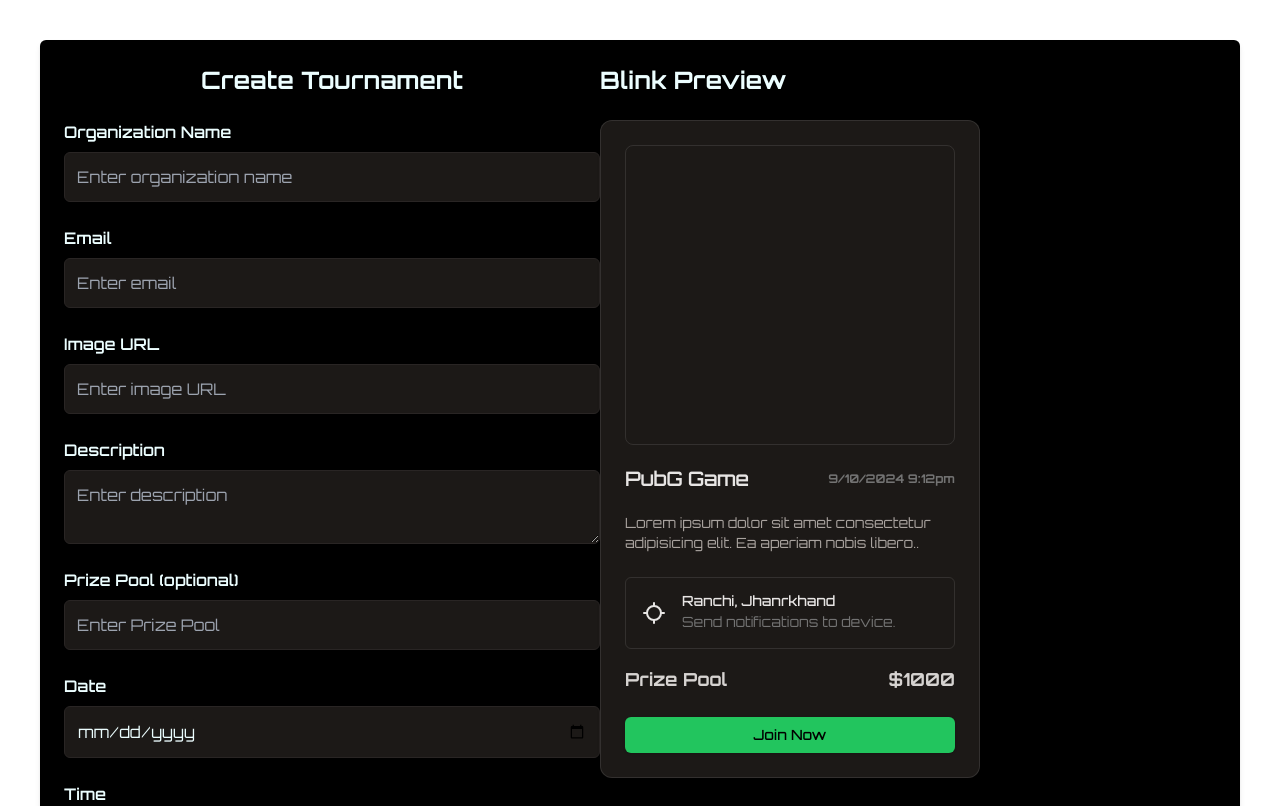
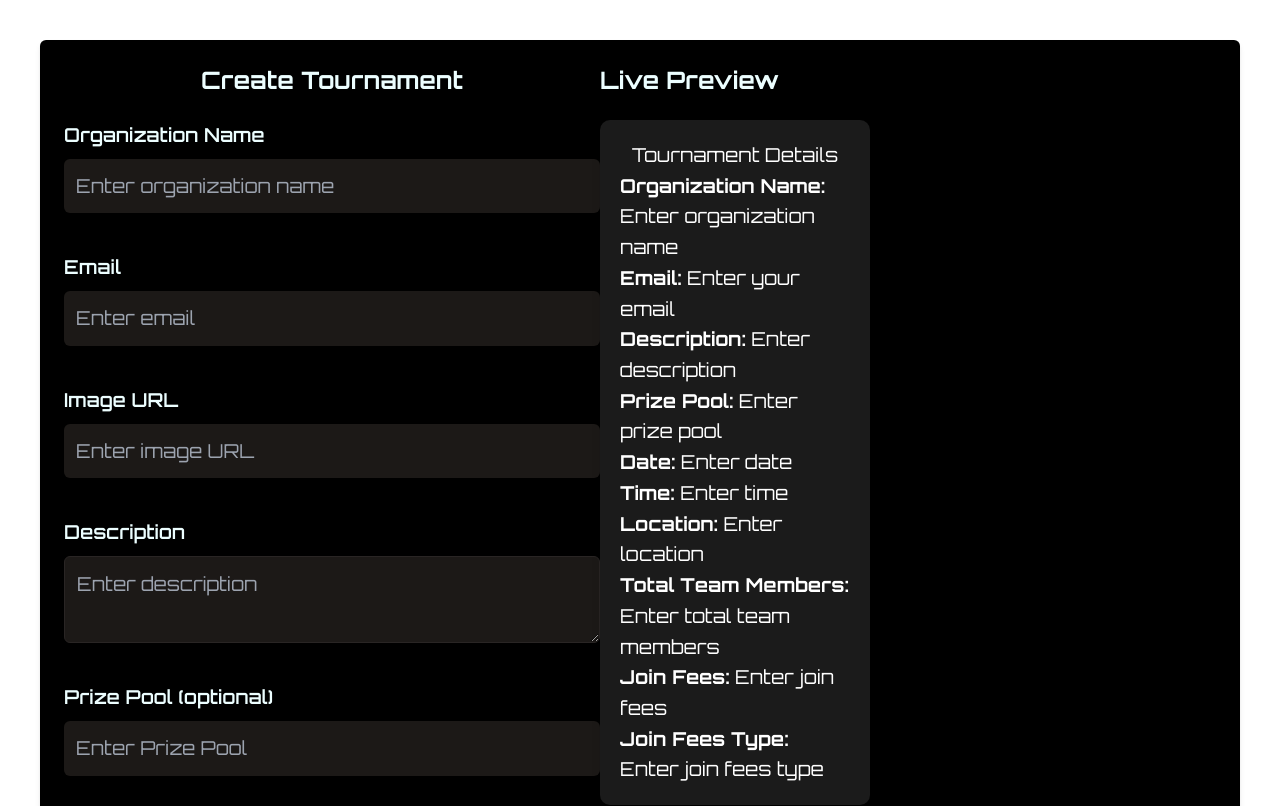
Before and after one commit to Pawank06/blink-arena, a Next.js app: page /create in a window 1280 px wide. Shown: the top 806 px of the page. Built offline with nearby package versions, Linux system fonts and the light colour scheme.

Commit message:
Live preview added

```diff
--- a/src/app/(root)/all-tournaments/page.tsx
+++ b/src/app/(root)/all-tournaments/page.tsx
@@ -43,11 +43,19 @@ const Page = () => {
     fetchData();
   }, []);
 
-  //   console.log(data);
-
   return (
-    <div className="flex gap-10 px-10 py-10">
-      <TournamentCard/>
+    <div className="flex gap-10 px-10 py-10 flex-wrap">
+      {data.map((tournament) => (
+        <TournamentCard
+          key={tournament._id}
+          title={tournament.organizationName}
+          description={tournament.description}
+          date={tournament.date}
+          time={tournament.time}
+          location={tournament.location}
+          prizePool={tournament.prizePool}
+        />
+      ))}
     </div>
   );
 };
--- a/src/app/(root)/create/page.tsx
+++ b/src/app/(root)/create/page.tsx
@@ -1,6 +1,5 @@
 "use client";
 
-import { TournamentCard } from "@/components/turnament-card";
 import React, { useState } from "react";
 
 interface TournamentFormData {
@@ -233,9 +232,50 @@ const TournamentForm: React.FC = () => {
     </form>
   </div>
   <div className="w-full max-w-[600px] absolute top-16 right-20 md:hidden lg:block">
-    <h1 className=" text-2xl font-bold mb-6 text-start">Blink Preview</h1>
-    <TournamentCard />
-  </div>
+        <h1 className=" text-2xl font-bold mb-6 text-start">Live Preview</h1>
+        <div
+      style={{
+        width: "45%",
+        backgroundColor: "#1b1b1b",
+        color: "#fff",
+        padding: "20px",
+        borderRadius: "10px",
+        boxShadow: "0 4px 8px rgba(0,0,0,0.1)",
+      }}
+    >
+      <h1 style={{ textAlign: "center" }}>Tournament Details</h1>
+      <p>
+        <strong>Organization Name:</strong> {formData.organizationName || "Enter organization name"}
+      </p>
+      <p>
+        <strong>Email:</strong> {formData.email || "Enter your email"}
+      </p>
+      <p>
+        <strong>Description:</strong> {formData.description || "Enter description"}
+      </p>
+      <p>
+        <strong>Prize Pool:</strong> {formData.prizePool || "Enter prize pool"}
+      </p>
+      <p>
+        <strong>Date:</strong> {formData.date || "Enter date"}
+      </p>
+      <p>
+        <strong>Time:</strong> {formData.time || "Enter time"}
+      </p>
+      <p>
+        <strong>Location:</strong> {formData.location || "Enter location"}
+      </p>
+      <p>
+        <strong>Total Team Members:</strong> {formData.totalTeamMembers || "Enter total team members"}
+      </p>
+      <p>
+        <strong>Join Fees:</strong> {formData.joinFees || "Enter join fees"}
+      </p>
+      <p>
+        <strong>Join Fees Type:</strong> {formData.joinFeesType || "Enter join fees type"}
+      </p>
+    </div>
+      </div>
 </div>
 
   );
--- a/src/app/globals.css
+++ b/src/app/globals.css
@@ -135,3 +135,31 @@ input::-webkit-inner-spin-button {
     -webkit-appearance: none;
     margin: 0;
 }
+
+form {
+  display: flex;
+  flex-direction: column;
+  gap: 15px;
+}
+
+input, button {
+  padding: 10px;
+  border-radius: 5px;
+  border: none;
+  outline: none;
+}
+
+button {
+  background-color: #2a9d8f;
+  color: #fff;
+  cursor: pointer;
+}
+
+button:hover {
+  background-color: #21867a;
+}
+
+div {
+  font-size: 1.2rem;
+  line-height: 1.6;
+}
--- a/src/components/turnament-card.tsx
+++ b/src/components/turnament-card.tsx
@@ -9,46 +9,62 @@ import {
   CardTitle,
 } from "@/components/ui/card"
 
-type CardProps = React.ComponentProps<typeof Card>
 
-export function TournamentCard({ className, ...props }: CardProps) {
+interface TournamentCardProps {
+  title: string;
+  description: string;
+  date: string;
+  time: string;
+  location: string;
+  prizePool: string;
+}
+
+export function TournamentCard({
+  title,
+  description,
+  date,
+  time,
+  location,
+  prizePool,
+}: TournamentCardProps) {
   return (
-    <Card className={cn("w-[380px] bg-stone-900", className)} {...props}>
+    <Card className="w-[380px] bg-stone-900">
       <div className="p-6">
         <div className="">
-            <div className="h-[300px] border border-white/10 rounded-lg">
-
-            </div>
+          <div className="h-[300px] border border-white/10 rounded-lg">
+            {/* You can add an image here if needed */}
+          </div>
         </div>
         <div className="flex my-5 justify-between items-center">
-        <CardTitle className="text-xl text-stone-200">PubG Game</CardTitle>
-        <p className="text-xs font-bold text-muted-foreground">9/10/2024 9:12pm</p>
+          <CardTitle className="text-xl text-stone-200">{title}</CardTitle>
+          <p className="text-xs font-bold text-muted-foreground">
+            {date} {time}
+          </p>
         </div>
-        <p className="text-sm text-stone-400">Lorem ipsum dolor sit amet consectetur adipisicing elit. Ea aperiam nobis libero..</p>
+        <p className="text-sm text-stone-400">{description}</p>
       </div>
       <CardContent className="grid gap-4">
         <div className=" flex items-center space-x-4 rounded-md border border-white/10 p-4">
           <LocateIcon className="text-stone-200" />
           <div className="flex-1 space-y-1">
             <p className="text-stone-200 text-sm font-medium leading-none">
-              Ranchi, Jhanrkhand
+              {location}
             </p>
             <p className="text-sm text-muted-foreground">
               Send notifications to device.
             </p>
           </div>
-
         </div>
         <div className="flex justify-between">
           <h1 className="text-lg font-bold text-stone-300">Prize Pool</h1>
-          <h1 className="text-lg font-bold text-stone-300">$1000</h1>
+          <h1 className="text-lg font-bold text-stone-300">{prizePool}</h1>
         </div>
       </CardContent>
       <CardFooter>
         <Button className="w-full hover:bg-green-500/90 bg-green-500 text-black">
-         Join Now
+          Join Now
         </Button>
       </CardFooter>
     </Card>
-  )
+  );
 }
```
